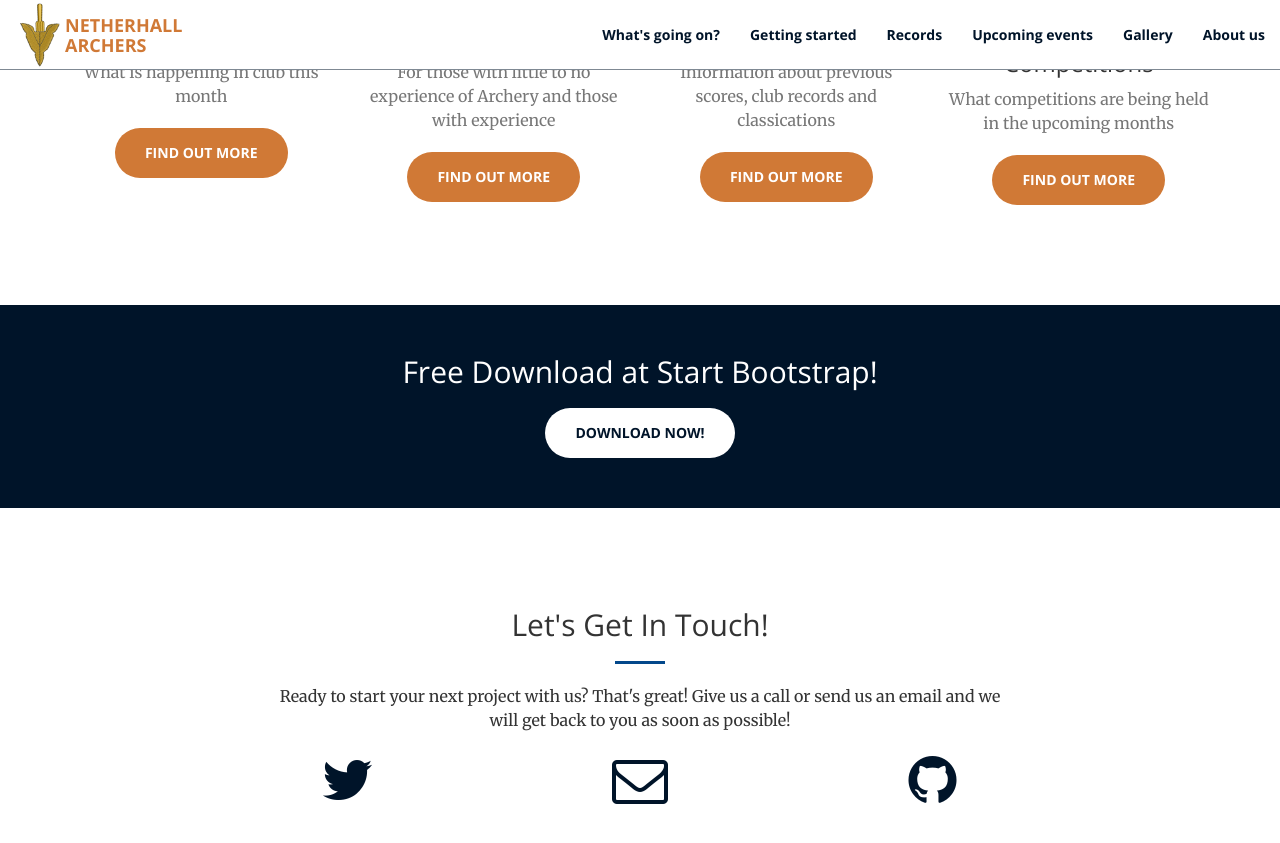
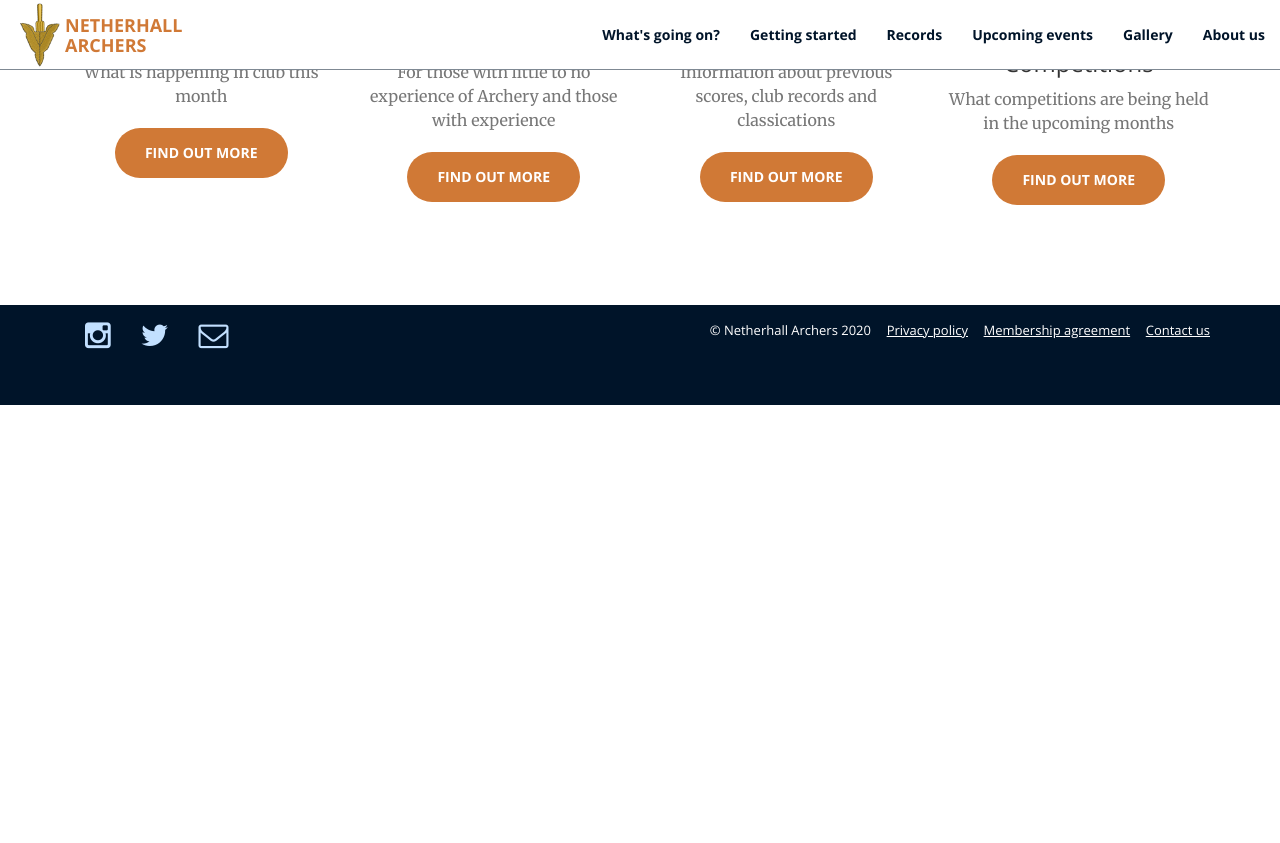
Before and after one commit to afpettigrew/netherhallarcherswebsite, a Jekyll site: the page built from index.html, in a window 1280 px wide and 900 px high, scrolled down 1374 px. Shown: the top 843 px of the window. Built offline with Jekyll 4.4.1, drawn with Linux system fonts in a browser that asks for light colours; after the commit the page ends 1779 px from its top, so only the background shows below that.

Commit message:
Created and styled footer and removed unnecessary section

```diff
--- a/_config.yml
+++ b/_config.yml
@@ -1,6 +1,6 @@
 # Site settings
 title:
-email:
+email: committee@netherhall-archers.org
 description: > # this means to ignore newlines until "baseurl:"
 baseurl: "" # the subpath of your site, e.g. /blog/
 url: "" # the base hostname & protocol for your site
--- a/_includes/aside.html
+++ /dev/null
@@ -1,8 +0,0 @@
-  <aside class="bg-dark">
-      <div class="container text-center">
-          <div class="call-to-action">
-              <h2>Free Download at Start Bootstrap!</h2>
-              <a href="#" class="btn btn-default btn-xl wow tada">Download Now!</a>
-          </div>
-      </div>
-  </aside>
--- /dev/null
+++ b/_includes/footer.html
@@ -0,0 +1,20 @@
+  <footer class="bg-dark">
+    <div class="container text-center">
+      <div>
+        <ul class="nav navbar-nav nav-socials">
+          <li><a href="https://www.instagram.com/netherhallarchers/" target="_blank"><i class="fa fa-instagram"></i></a></li>
+          <li><a href="https://twitter.com/NetherhallArch" target="_blank"><i class="fa fa-twitter"></i></a></li>
+          <li>
+            <a href="mailto:{{ site.email }}">
+              <i class="fa fa-envelope-o"></i>
+            </a></li>
+        </ul>
+        <ul class="copyright">
+          <li>&copy; Netherhall Archers 2020</li>
+          <li><a href="#" target="_blank">Privacy policy</a></li>
+          <li><a href="#" target="_blank">Membership agreement</a></li>
+          <li><a href="#" target="_blank">Contact us</a></li>
+        </ul>
+      </div>
+    </div>
+  </footer>
--- a/_layouts/front.html
+++ b/_layouts/front.html
@@ -8,8 +8,7 @@
   {% include header.html %}
   {% include call-to-action.html %}
   {% include services.html %}
-  {% include aside.html %}
-  {% include contact.html %}
+  {% include footer.html %}
   {% include scripts.html %}
 </body>
 
--- a/_sass/_base.scss
+++ b/_sass/_base.scss
@@ -173,6 +173,29 @@ aside {
     }
   }
 }
+
+.nav-socials {
+//  position: absolute;
+//  left: 45%;
+margin-left: auto;
+margin-right: auto;
+  li a {
+    color: $theme-light;
+    font-size: 30px;
+    &:hover {
+      background: inherit;
+      color: white;
+    }
+    &:focus {
+      background: inherit;
+    }
+
+  }
+  @media (min-width: 768px) {
+    float: left;
+  }
+}
+
 // Homepage Header
 header {
   position: relative;
--- /dev/null
+++ b/_sass/_extra.scss
@@ -0,0 +1,51 @@
+.social-media {
+  color: $theme-light;
+  font-size: 30px;
+  &:hover {
+    background: inherit;
+    color: white;
+  }
+}
+
+footer {
+  min-height: 100px;
+
+  .copyright {
+    list-style: none;
+    padding-left: 0;
+    padding-top: 15px;
+    margin-left: auto;
+    margin-right: auto;
+    // li {
+    //   display: block;
+    //   border-left: 0;
+    //   margin-left: 0;
+    //   padding-left: 0;
+    //   line-height: inherit;
+    // }
+    //position: absolute;
+    //top: 255%;
+    //left: 25%;
+    li {
+      border-left: solid 1px _palette(border);
+      color: _palette(fg-light);
+      display: inline-block;
+      margin-left: 6px;
+      padding-left: 6px;
+      font-size: 13px;
+      a {
+        color: white;
+        text-decoration: underline;
+      }
+      &:first-child {
+        border-left: 0;
+        margin-left: 0;
+        padding-left: 0;
+      }
+    }
+    @media (min-width: 768px) {
+      float: right;
+    }
+    @include sans-serif-font;
+  }
+}
--- a/css/main.scss
+++ b/css/main.scss
@@ -43,5 +43,6 @@ $link-colour: #0073B4;
 // Import partials from `sass_dir` (defaults to `_sass`)
 @import
         "mixins",
-        "base"
+        "base",
+        "extra"
 ;
```
